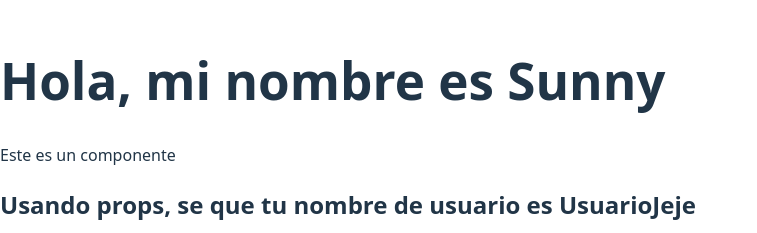
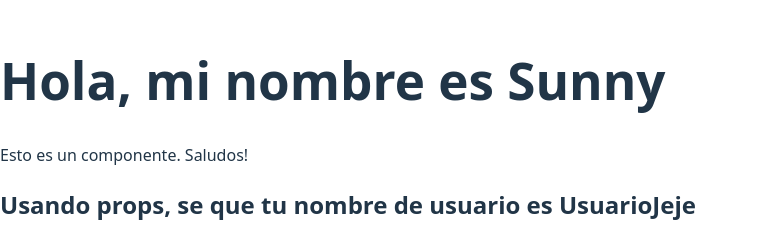
Before and after one commit to SunnySuaSal/mi-primer-react, a React (Vite) app: page / in a window 1280 px wide. Shown: the part 132-365 px from the top of the page, without its empty margins (0-757 px from the left). Built offline with nearby package versions, Linux system fonts and the light colour scheme.

Commit message:
Uses named export and import for files with various little components. Modularizes Saludo and Ejemplo components

```diff
--- a/src/App.jsx
+++ b/src/App.jsx
@@ -1,6 +1,7 @@
 import { useState } from "react"
 
 import Counter from "./components/Counter"
+import { Saludo, Ejemplo } from "./components/SimpleComponents"
 
 function App(){
 
@@ -37,16 +38,5 @@ function App(){
      )
 }
 
-function Saludo(){
-  return (
-    <p>Este es un componente</p>
-  )
-}
-
-function Ejemplo(props){
-  return (
-    <h2>Usando props, se que tu nombre de usuario es {props.nombre}</h2>
-  )
-}
 
 export default App
--- /dev/null
+++ b/src/components/SimpleComponents.jsx
@@ -0,0 +1,15 @@
+function Saludo(){
+  return(
+    <p>Esto es un componente. Saludos!</p>
+  )
+}
+
+function Ejemplo(props) {
+  return (
+    <h2>
+      Usando props, se que tu nombre de usuario es {props.nombre}
+    </h2>
+  )
+}
+
+export { Saludo, Ejemplo }
```
